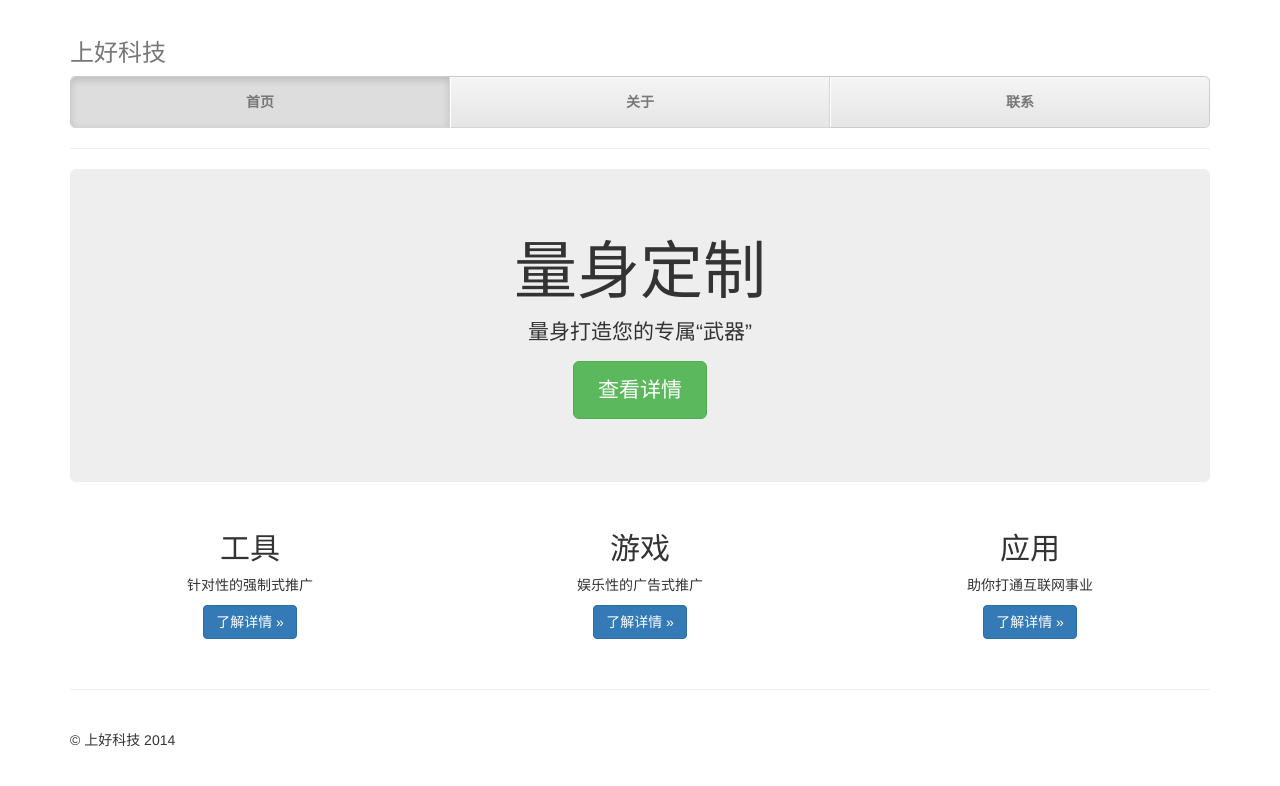
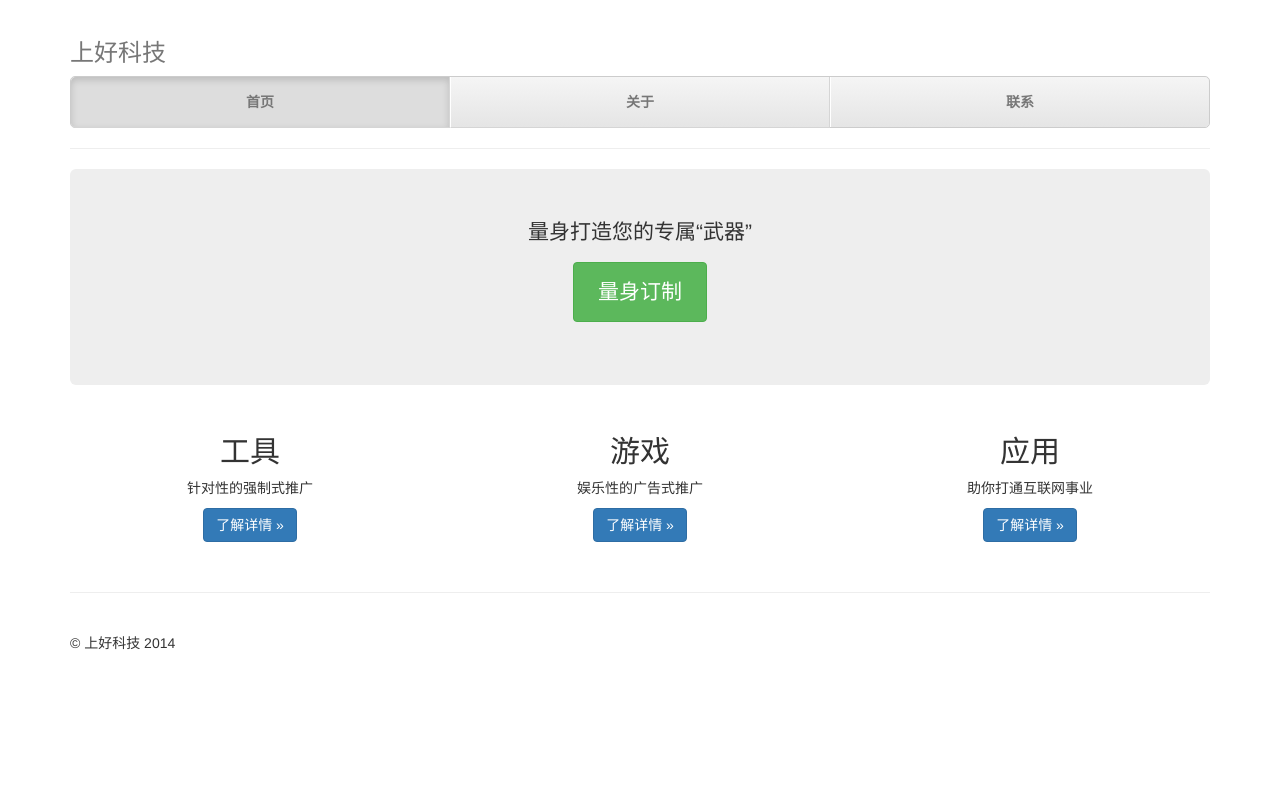
Before and after one commit to Jackong/daisyy.net, a website: page index.html at #/home in a window 1280 px wide. Drawn offline with nearby package versions, Linux system fonts and the light colour scheme; some packages are replaced by stand-ins of ours.

Commit message:
update home.html

```diff
--- a/partial/home.html
+++ b/partial/home.html
@@ -1,6 +1,7 @@
 <!-- Jumbotron -->
 <div class="jumbotron">
-    <h1>量身定制</h1>
     <p class="lead">量身打造您的专属“武器”</p>
-    <p><a class="btn btn-lg btn-success" href="#" role="button">查看详情</a></p>
+    <p>
+        <a class="btn btn-success" href="#" role="button">量身订制</a>
+    </p>
 </div>
```
